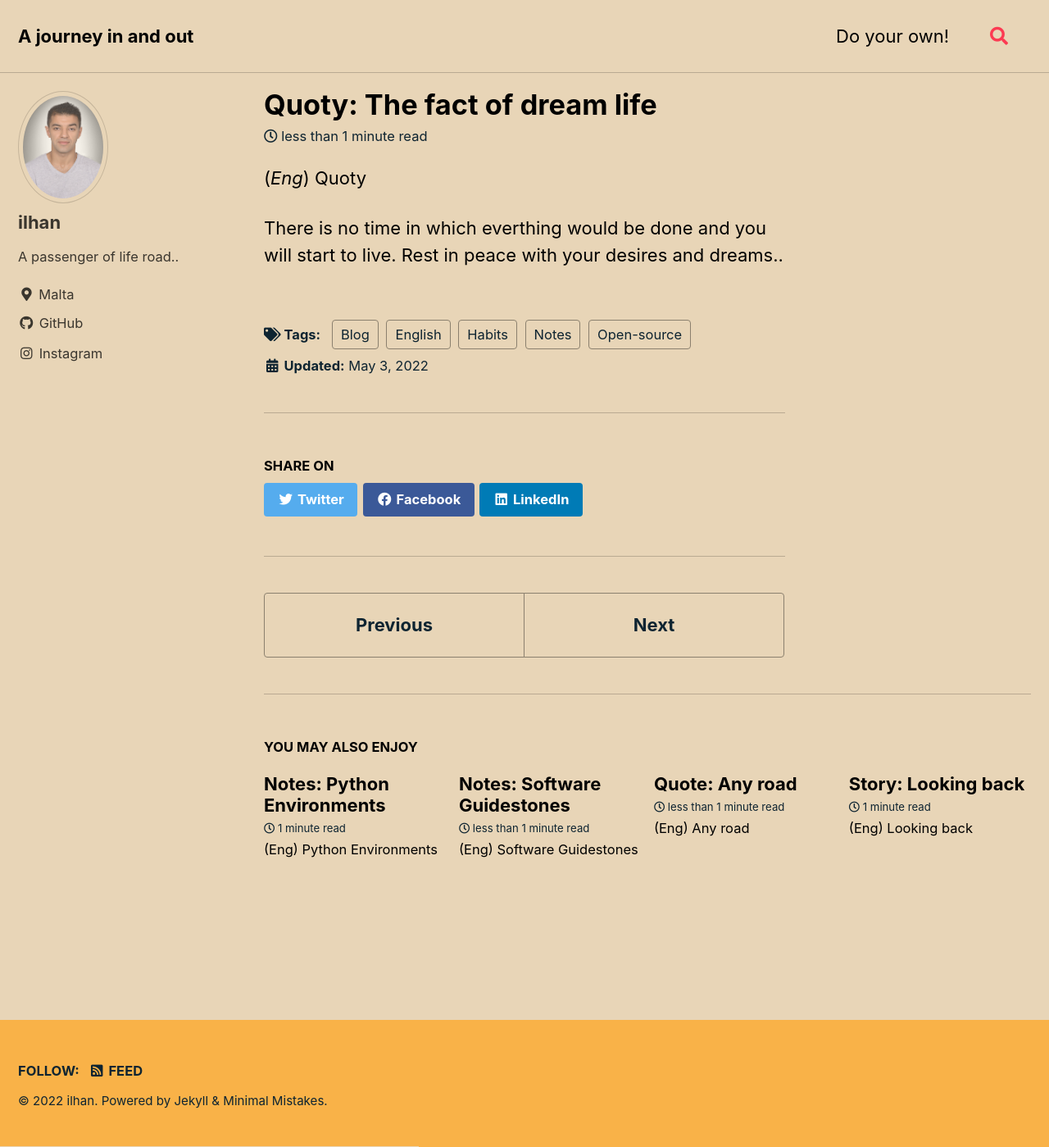
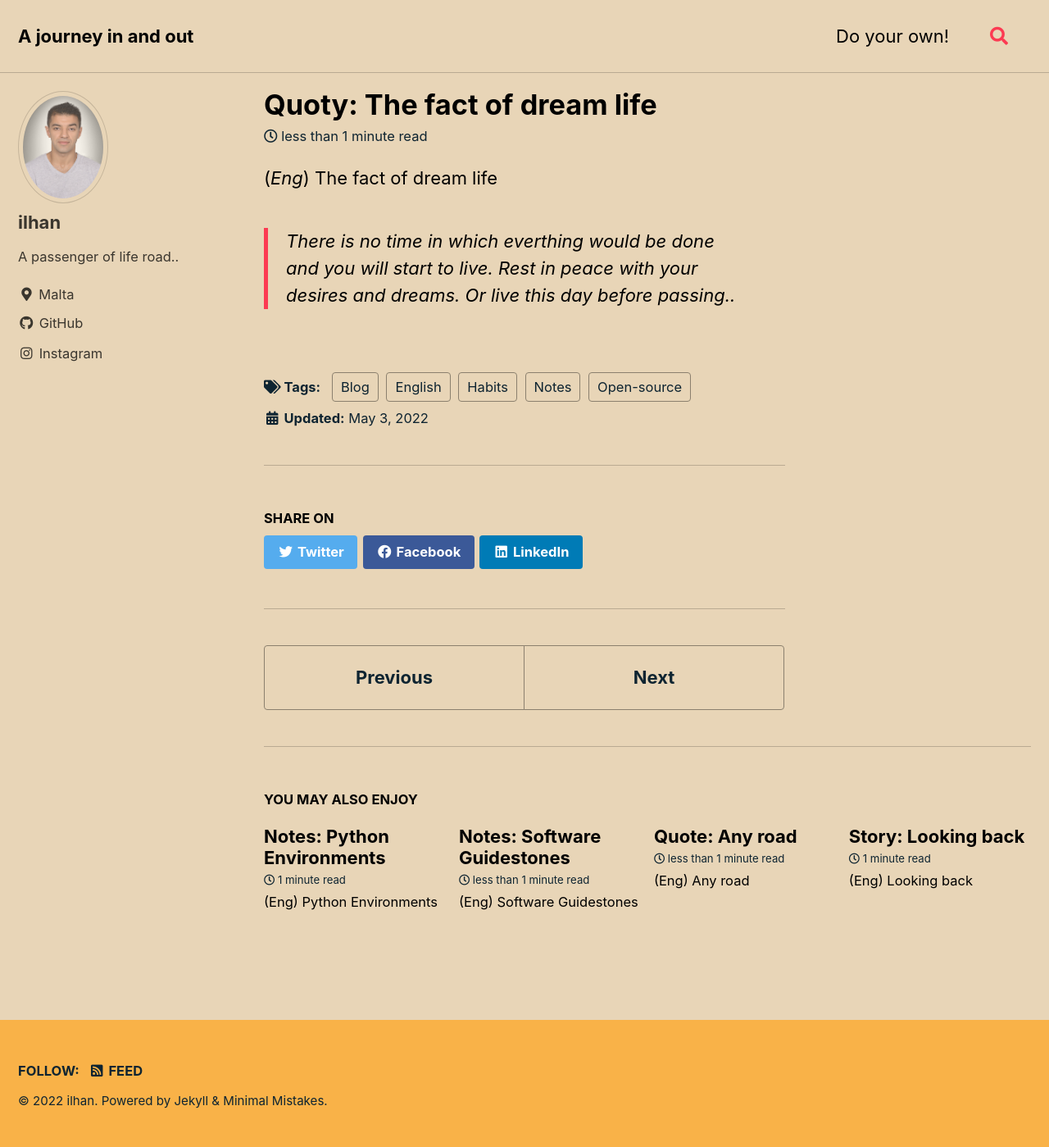
Before and after one commit to ilhangoren/ilhangoren.github.io, a Jekyll site: the page built from _posts/2022-05-03-The fact of dream life.md, in a window 1280 px wide and 1399 px high. Shown: the whole window at 82% size. Built offline with Jekyll 4.4.1, drawn with Linux system fonts in a browser that asks for light colours; cached includes are drawn as plain includes; comment, search, counter and statistics services are not loaded.

Commit message:
fact of dream life modif

```diff
--- a/_posts/2022-05-03-The fact of dream life.md
+++ b/_posts/2022-05-03-The fact of dream life.md
@@ -10,6 +10,6 @@ tags: [Blog, Open-source, Notes, English, Habits]
 comments: true
 share: true
 ---
-(*Eng*) Quoty
+(*Eng*) The fact of dream life
 
-There is no time in which everthing would be done and you will start to live. Rest in peace with your desires and dreams..
+>There is no time in which everthing would be done and you will start to live. Rest in peace with your desires and dreams. Or live this day before passing..
```
